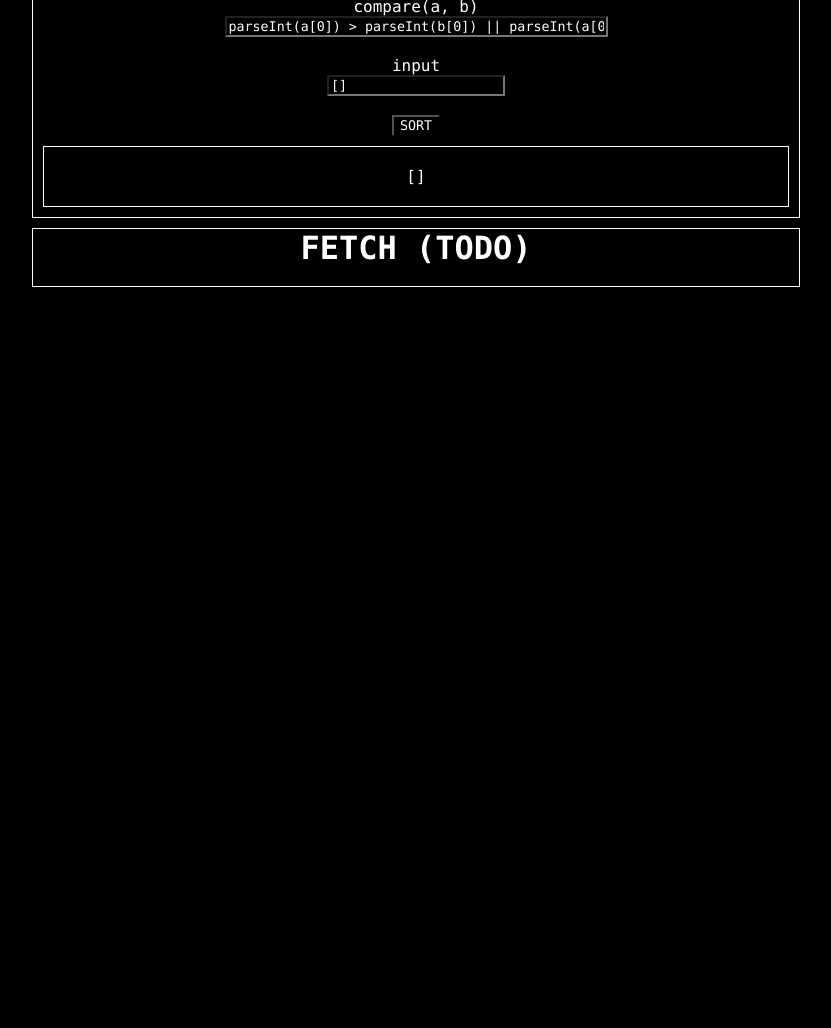
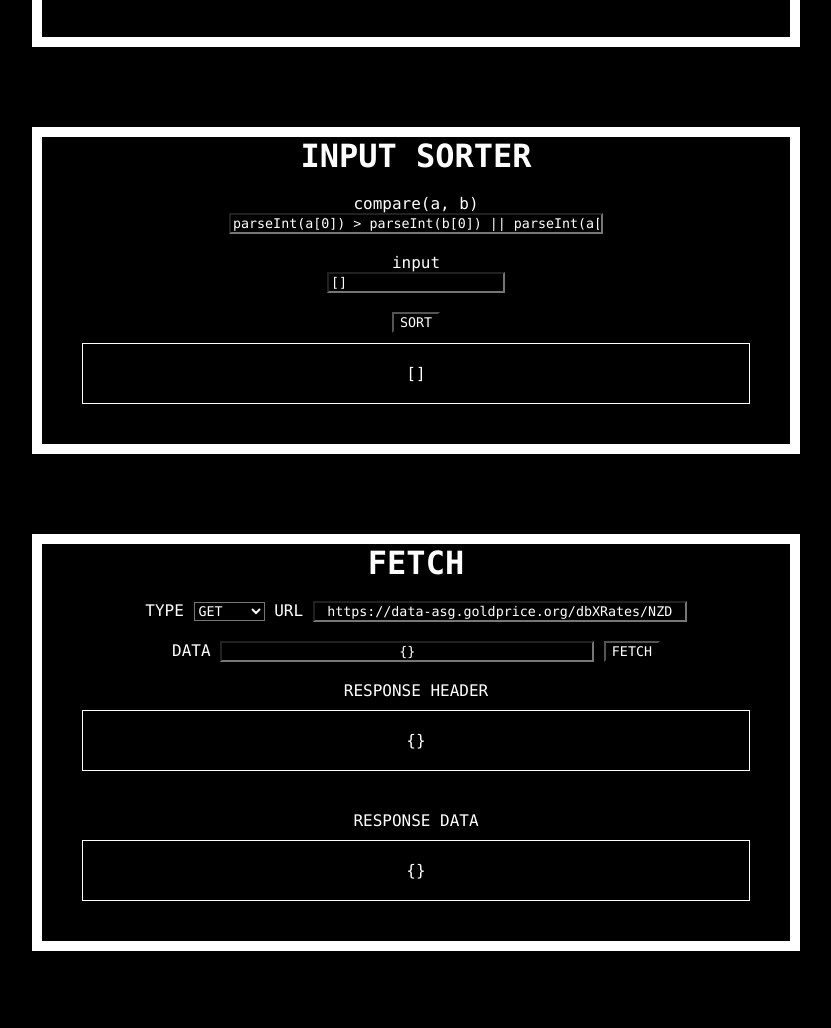
Before and after one commit to ChrisStewart132/Website, a plain HTML site: page tools.html in a window 1280 px wide. Shown: the part 606-1634 px from the top of the page, without its empty margins (224-1055 px from the left). Before the commit the page ends 903 px from the top, so only its background shows below. Drawn offline with Linux system fonts and the light colour scheme.

Commit message:
started implementing http request tool

```diff
--- a/tools.html
+++ b/tools.html
@@ -3,7 +3,7 @@
         <link rel="stylesheet" href="styles.css">
         <style>
             .wrap {
-                margin: 10 10 10 10;
+                margin: 10 40 40 40;
                 word-wrap: break-word;
                 overflow-wrap: break-word;
                 border: 1px solid white;
@@ -20,15 +20,19 @@
                 padding: 20px;
             }
             main > div{
-                border: 1px solid white;
-                margin: 10 20% 10 20%;
+                border: 10px solid white;
+                margin: 80 20% 10 20%;
             }
         </style>
     </head>
+
+
+
     <body>
         <navbar>
             <a href="index.html">HOME</a>
         </navbar>
+
         <main>
             <div class="test">
                 <div>
@@ -65,6 +69,8 @@
                     <p class="wrap" id="testResult">[]</p>
                 </div>
             </div>
+
+
             <div>
                 <h1>INPUT SORTER</h1><br>
                 compare(a, b)<br><input style="width:50%; text-align: center;" type="text" value="parseInt(a[0]) > parseInt(b[0]) || parseInt(a[0]) == parseInt(b[0]) && a[1].length > b[1].length" id="sortCompare" title="e.g. a>b or parseInt(a)>parseInt(b) or a[0] > b[0] or a.length < b.length etc"><br><br>
@@ -77,19 +83,83 @@
                     compare function options (ASC DSC by index i if multi dimensional else index 0) / user input?
                 -->
             </div>
+
+
             <div>
-                <h1>FETCH (TODO)</h1><br>
-                <!--
-                    Get
-                    Head
-                    Post
-                    Put
-                    Remove
-                    etc
-                -->
+                <h1>FETCH</h1><br>
+                TYPE
+                <select name="type" id="fetchType">
+                    <option value="head">HEAD</option>
+                    <option value="get" selected>GET</option>
+                    <option value="post">POST</option>
+                    <option value="put">PUT</option>
+                    <option value="delete">DELETE</option>
+                    <option value="patch">PATCH</option>
+                </select>
+                URL
+                <input type="text" value="https://data-asg.goldprice.org/dbXRates/NZD" style="width:50%; text-align: center;" id="fetchURL"><br><br>
+                DATA
+                <input type="text" value="{}" id="fetchData" style="width:50%; text-align: center;" >
+                <input type="submit" value="FETCH" onclick="fetchRequest(this)"><br><br>
+                <!--REQUEST HEADER
+                <p class="wrap" id="requestHeader">{}</p>
+                REQUEST DATA
+                <p class="wrap" id="requestData">{}</p> -->
+                RESPONSE HEADER
+                <p class="wrap" id="responseHeader">{}</p>
+                RESPONSE DATA
+                <p class="wrap" id="responseData">{}</p>
+            </div>
+
+            <div style="height: 500px; border: none;">
+
             </div>
         </main>
+
+
+
+
+
         <script>
+            // fetch requester
+            function fetchRequest(inputElement){
+                const type = document.getElementById("fetchType").value;
+                const url = document.getElementById("fetchURL").value;
+                const data = document.getElementById("fetchData").value;
+                console.log(type, url, data)
+                options = {
+                    method: type, // *GET, POST, PUT, DELETE, etc.
+                }
+                if(type != "get" && type != "head"){
+                    options["headers"] = {
+                    //"Content-Type": "text/html",
+                    "Content-Type": "application/json",
+                    // 'Content-Type': 'application/x-www-form-urlencoded',
+
+                    }
+                    options[body] = JSON.stringify(data) // body data type must match "Content-Type" header
+                }
+
+                /*const requestHeader = document.getElementById("requestHeader");
+                requestHeader.textContent = JSON.stringify(options["headers"])
+                const requestData = document.getElementById("requestData");
+                requestData.textContent = JSON.stringify(options["body"])
+                console.log(options["body"])*/
+
+                fetch(url, options).then((response) => {
+                    console.log('Response status:', response.status);
+                    if(response.headers){
+                        const responseHeader = document.getElementById("responseHeader")
+                        responseHeader.textContent = JSON.stringify(response.headers)
+                    }
+                    return response.json(); // Returns a Promise that resolves with the JSON body content
+                }).then((data) => {
+                    console.log(data);
+                    const responseData = document.getElementById("responseData")
+                    responseData.textContent = JSON.stringify(data)
+                })
+            }
+
             // input sorter
             function sort(){
                 let input = document.getElementById("sortInput").value.slice(1,-1);// slice first and last brackets
```
